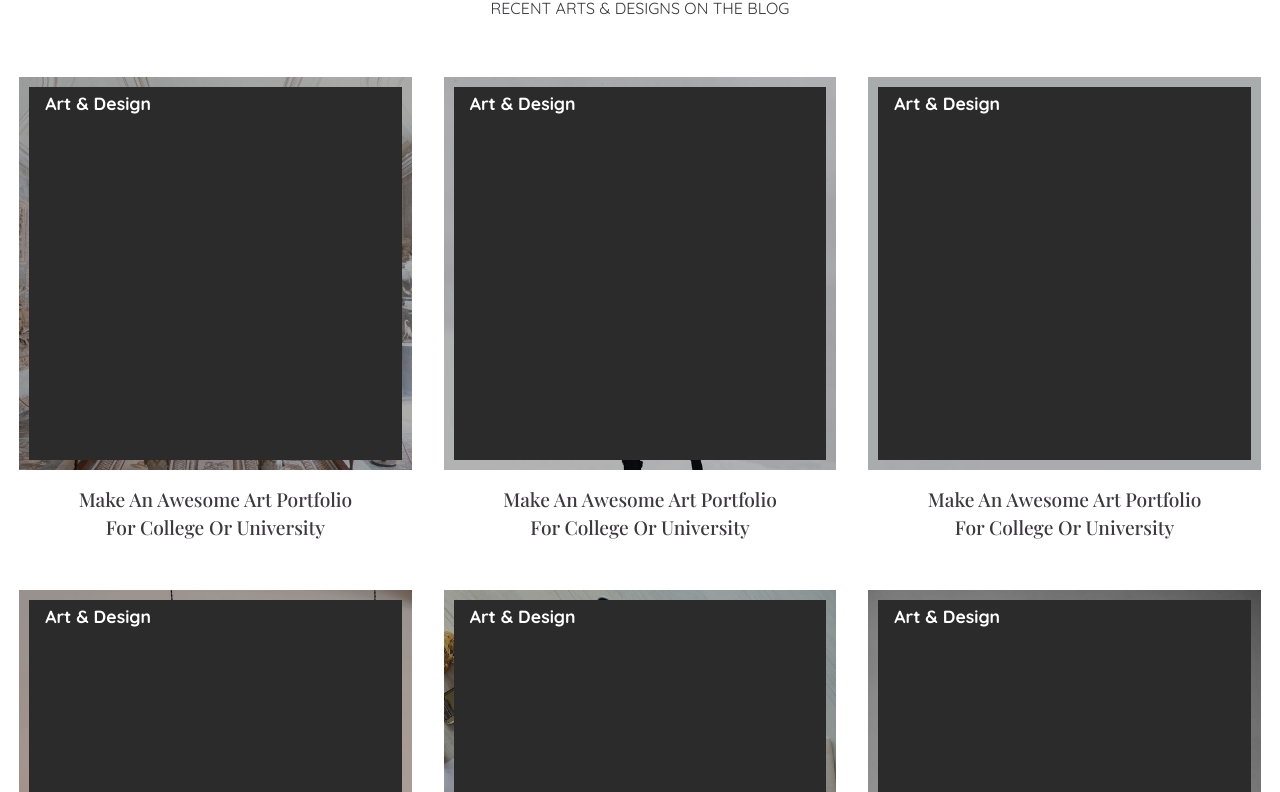
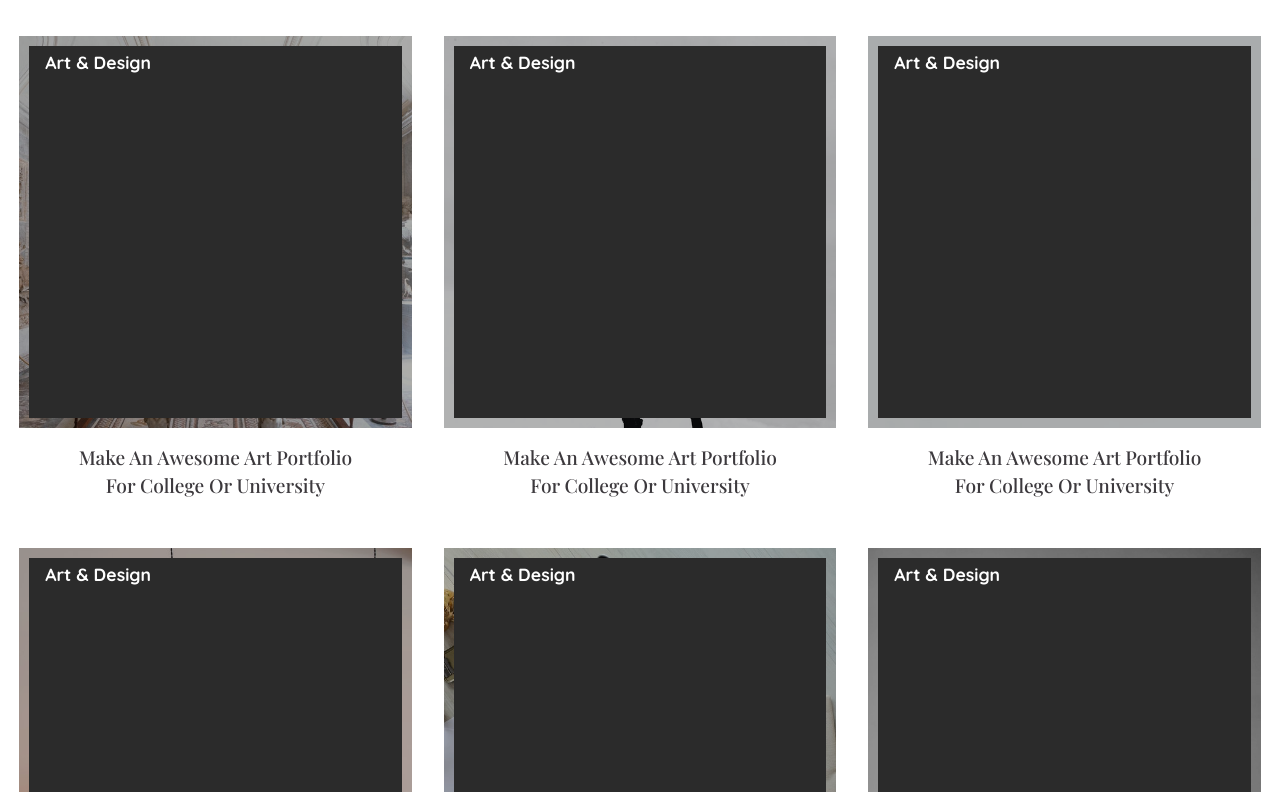
Before and after one commit to amitthecoder/urllibrary, a plain HTML site: page index.html in a window 1280 px wide. Shown: the part 154-946 px from the top of the page. Drawn offline with nearby package versions, Linux system fonts and the light colour scheme.

Commit message:
remove content

```diff
--- a/index.html
+++ b/index.html
@@ -23,7 +23,6 @@
       <div class = "container">
         <div class = "title">
           <h2>Recent Arts & Designs</h2>
-          <p>recent arts & designs on the blog</p>
         </div>
 
         <div class = "design-content">
```
